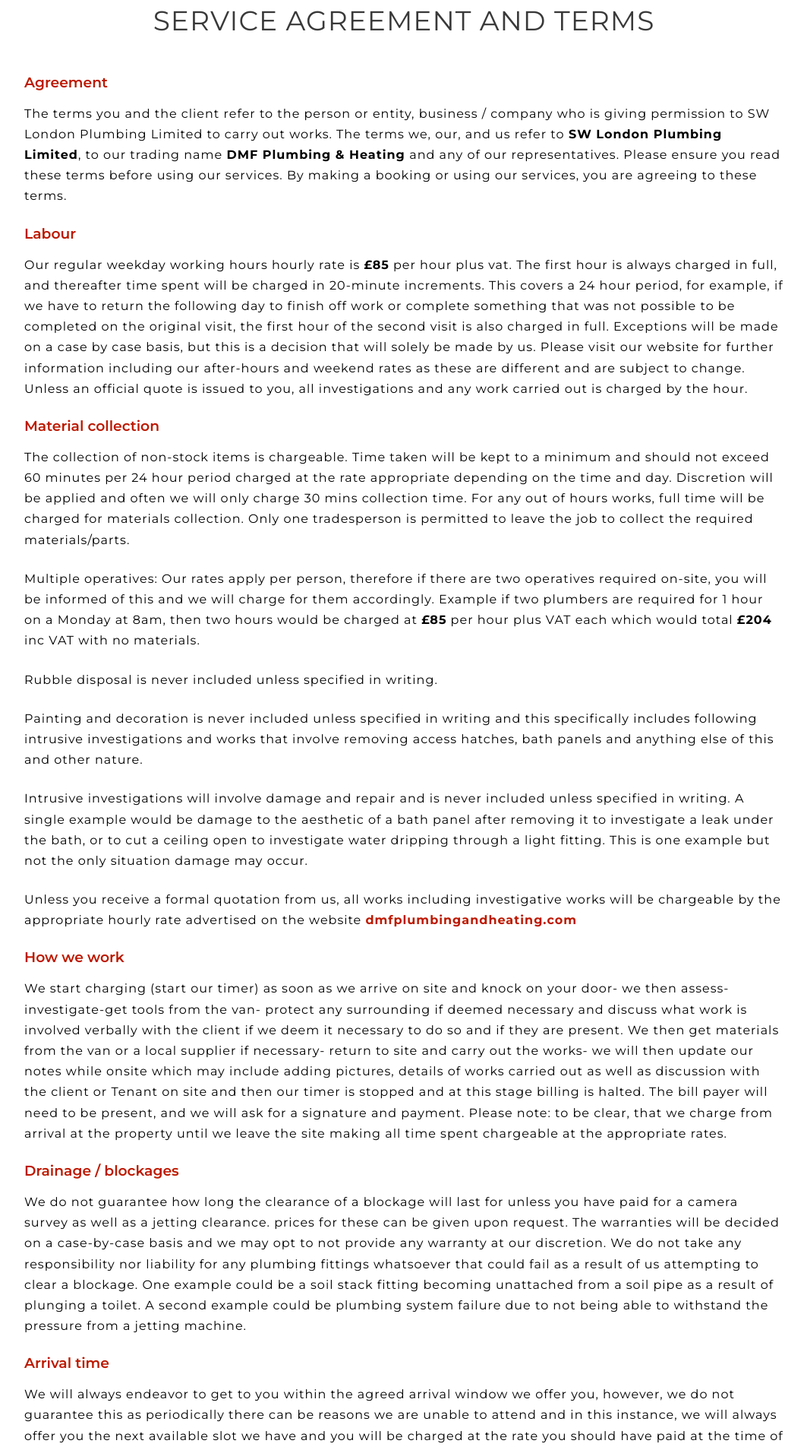
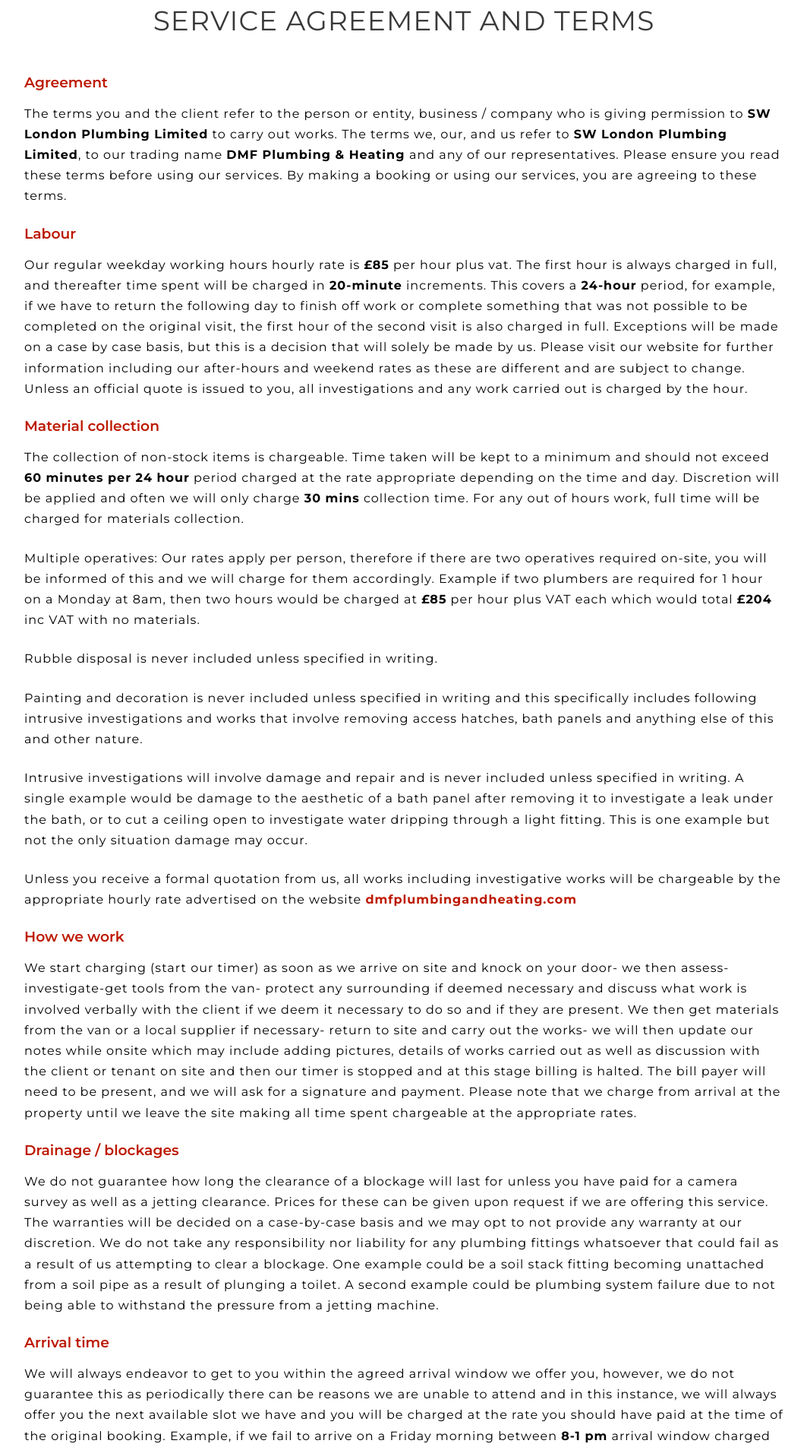
Before and after one commit to Karoly-Git/dmf-plumbing, a React (Create React App) app: page /terms-and-conditions in a window 1280 px wide. Shown: the part 340-2248 px from the top of the page at 76% size, without its empty margins (108-1171 px from the left). Built offline with nearby package versions, Linux system fonts and the light colour scheme.

Commit message:
Updating Terms and Conditions

```diff
--- a/src/components/Pages/TermsAndConditions.jsx
+++ b/src/components/Pages/TermsAndConditions.jsx
@@ -29,100 +29,94 @@
             <div className="wrapper">
                 <section>
                     <div className="container">
+
                         <h3 className='h3-style'>Agreement</h3>
                         <p className='p-style'>
-                            The terms you and the client refer to the person or entity, business / company
-                            who is giving permission to {contacts.company.name} to carry out works.
-                            The terms we, our, and us refer to
-                            <strong> {contacts.company.name}</strong>,
-                            to our trading name
-                            <strong> {contacts.company.tradingName} </strong>
-                            and any of our
-                            representatives. Please ensure you read these terms before using our services.
+                            The terms you and the client refer to the person or entity, business / company who
+                            is giving permission to <strong> {contacts.company.name}</strong> to carry out works. The terms we,
+                            our, and us refer to <strong> {contacts.company.name}</strong>, to our trading name <strong> {contacts.company.tradingName} </strong> and
+                            any of our representatives. Please ensure you read these terms before using our services.
                             By making a booking or using our services, you are agreeing to these terms.
                         </p>
 
                         <h3 className='h3-style'>Labour</h3>
                         <p className='p-style'>
-                            Our regular weekday working hours hourly rate is <strong>£{netPrices.weekdays.dayTime}</strong> per hour plus vat. The first hour is always
-                            charged in full, and thereafter time spent will be charged in 20-minute increments. This covers a 24 hour period,
-                            for example, if we have to return the following day to finish off work or complete something that was not possible
-                            to be completed on the original visit, the first hour of the second visit is also charged in full. Exceptions will be
-                            made on a case by case basis, but this is a decision that will solely be made by us. Please visit our website for
-                            further information including our after-hours and weekend rates as these are different and are subject to change.
-                            Unless an official quote is issued to you, all investigations and any work carried out is charged by the hour.
+                            Our regular weekday working hours hourly rate is <strong>£{netPrices.weekdays.dayTime}</strong> per hour plus vat.
+                            The first hour is always charged in full, and thereafter time spent will be charged in <strong>20-minute</strong> increments.
+                            This covers a <strong>24-hour</strong> period, for example, if we have to return the following day to finish off work or
+                            complete something that was not possible to be completed on the original visit, the first hour of the second visit
+                            is also charged in full. Exceptions will be made on a case by case basis, but this is a decision that will solely
+                            be made by us. Please visit our website for further information including our after-hours and weekend rates as
+                            these are different and are subject to change. Unless an official quote is issued to you, all investigations and
+                            any work carried out is charged by the hour.
                         </p>
 
                         <h3 className='h3-style'>Material collection</h3>
                         <p className='p-style'>
-                            The collection of non-stock items is chargeable.
-                            Time taken will be kept to a minimum and should not exceed 60 minutes per 24 hour period charged at the rate
-                            appropriate depending on the time and day. Discretion will be applied and often we will only charge 30 mins collection time. For any out of hours works, full time will be charged for materials
-                            collection. Only one tradesperson is permitted to leave the job to collect the required materials/parts.
+                            The collection of non-stock items is chargeable. Time taken will be kept to a minimum and should not
+                            exceed <strong>60 minutes per 24 hour</strong> period charged at the rate appropriate depending on the time and day.
+                            Discretion will be applied and often we will only charge <strong>30 mins</strong> collection time. For any out of hours work,
+                            full time will be charged for materials collection.
                         </p>
+
                         <p className='p-style'>
-                            Multiple operatives: Our rates apply per person, therefore if there are two operatives required on-site, you will be
-                            informed of this and we will charge for them accordingly. Example if two plumbers are required for 1 hour on a
+                            Multiple operatives: Our rates apply per person, therefore if there are two operatives required on-site, you will
+                            be informed of this and we will charge for them accordingly. Example if two plumbers are required for 1 hour on a
                             Monday at 8am, then two hours would be charged at <strong>£{netPrices.weekdays.dayTime}</strong> per hour plus VAT
                             each which would total <strong>£{netPrices.weekdays.dayTime * 2 * netPrices.vat}</strong> inc VAT with no materials.
                         </p>
+
                         <p className='p-style'>
                             Rubble disposal is never included unless specified in writing.
                         </p>
+
                         <p className='p-style'>
                             Painting and decoration is never included unless specified in writing and this specifically includes following intrusive investigations and works that involve removing access hatches, bath panels and anything else of this and other nature.
                         </p>
+
                         <p className='p-style'>
-                            Intrusive investigations will involve damage and repair and is never included unless specified in writing. A single
-                            example would be damage to the aesthetic of a bath panel after removing it to investigate a leak under the bath,
-                            or to cut a ceiling open to investigate water dripping through a light fitting. This is one example but not the only
-                            situation damage may occur.
+                            Intrusive investigations will involve damage and repair and is never included unless specified in writing. A single example would be damage to the aesthetic of a bath panel after removing it to investigate a leak under the bath, or to cut a ceiling open to investigate water dripping through a light fitting. This is one example but not the only situation damage may occur.
                         </p>
+
                         <p className='p-style'>
-                            Unless you receive a formal quotation from us, all works including investigative works will be chargeable by the
-                            appropriate hourly rate advertised on the website <strong><a href="http://dmfplumbingandheating.com">dmfplumbingandheating.com</a></strong>
+                            Unless you receive a formal quotation from us, all works including investigative works will be chargeable by the appropriate hourly
+                            rate advertised on the website <strong><a href="http://dmfplumbingandheating.com">dmfplumbingandheating.com</a></strong>
                         </p>
 
                         <h3 className='h3-style'>How we work</h3>
                         <p className='p-style'>
-                            We start charging (start our timer) as soon as we arrive on site and knock on your door- we then assess-investigate-get tools from the van- protect any surrounding if deemed necessary and discuss what work is involved verbally with the client if we deem it necessary to do so and if they are present. We then get materials from the van or a local supplier if necessary- return to site and carry out the works- we will then update our notes while onsite which may include adding pictures, details of works carried out as well as discussion with the client or Tenant on site and then our timer is stopped and at this stage billing is halted. The bill payer will need to be present, and we will ask for a signature and payment. Please note: to be clear, that we charge from arrival at the property until we leave the site making all time spent chargeable at the appropriate rates.
+                            We start charging (start our timer) as soon as we arrive on site and knock on your door- we then assess-investigate-get tools from the van- protect any surrounding if deemed necessary and discuss what work is involved verbally with the client if we deem it necessary to do so and if they are present. We then get materials from the van or a local supplier if necessary- return to site and carry out the works- we will then update our notes while onsite which may include adding pictures, details of works carried out as well as discussion with the client or tenant on site and then our timer is stopped and at this stage billing is halted. The bill payer will need to be present, and we will ask for a signature and payment. Please note that we charge from arrival at the property until we leave the site making all time spent chargeable at the appropriate rates.
                         </p>
 
                         <h3 className='h3-style'>Drainage / blockages</h3>
                         <p className='p-style'>
-                            We do not guarantee how long the clearance of a blockage will last for unless you have paid for a camera survey as well as a jetting clearance. prices for these can be given upon request. The warranties will be decided on a case-by-case basis and we may opt to not provide any warranty at our discretion. We do not take any responsibility nor liability for any plumbing fittings whatsoever that could fail as a result of us attempting to clear a blockage. One example could be a soil stack fitting becoming unattached from a soil pipe as a result of plunging a toilet.  A second example could be plumbing system failure due to not being able to withstand the pressure from a jetting machine.
+                            We do not guarantee how long the clearance of a blockage will last for unless you have paid for a camera survey as well as a jetting clearance. Prices for these can be given upon request if we are offering this service. The warranties will be decided on a case-by-case basis and we may opt to not provide any warranty at our discretion. We do not take any responsibility nor liability for any plumbing fittings whatsoever that could fail as a result of us attempting to clear a blockage. One example could be a soil stack fitting becoming unattached from a soil pipe as a result of plunging a toilet. A second example could be plumbing system failure due to not being able to withstand the pressure from a jetting machine.
                         </p>
 
                         <h3 className='h3-style'>Arrival time</h3>
                         <p className='p-style'>
                             We will always endeavor to get to you within the agreed arrival window we offer you, however, we
-                            do not guarantee this as periodically there can be reasons we are unable to attend and in this instance, we will
-                            always offer you the next available slot we have and you will be charged at the rate you should have paid at the
-                            time of the original booking. Example, if we fail to arrive on a Friday morning between 8-1 pm arrival window
-                            charged at <strong>£{netPrices.weekdays.dayTime}</strong> per hour plus VAT and we offer you a Saturday morning arrival instead, you will not be
-                            charged at the weekend surcharge rate, but at the regular weekday rate.
+                            do not guarantee this as periodically there can be reasons we are unable to attend and in this instance,
+                            we will always offer you the next available slot we have and you will be charged at the rate you should
+                            have paid at the time of the original booking. Example, if we fail to arrive on a Friday morning
+                            between <strong>8-1 pm</strong> arrival window charged at <strong>£{netPrices.weekdays.dayTime}</strong> per hour plus VAT and we offer you a Saturday morning
+                            arrival instead, you will not be charged at the weekend surcharge rate, but at the regular weekday rate.
                         </p>
 
                         <h3 className='h3-style'>Key collection</h3>
                         <p className='p-style'>
-                            If we are required to collect keys to access a property on your behalf, we will start the timer and
-                            begin to charge you from the moment we arrived at the location where the keys are held, for example, at the
-                            estate agents office, and keep the timer running from this time until the work has been either complete or has
-                            entered into a status that nothing further can be done until further agreement and or instruction has been granted
-                            to us from the client.
+                            If we are required to collect keys to access a property on your behalf, we will start the timer and begin to charge you from the moment we arrived at the location where the keys are held, for example, at the estate agents office, and keep the timer running from this time until the work has been either complete or has entered into a status that nothing further can be done until further agreement and or instruction has been granted to us from the client.
                         </p>
 
                         <h3 className='h3-style'>Absentee owners</h3>
                         <p className='p-style'>
-                            If there is no one at the property to authorize works to proceed and we deem the situation one
-                            that is essential that we have further written instructions and approval for, we reserve the right to charge for the
-                            time spent on site and to abort the works until we have the instruction we deem sufficient.
+                            If there is no one at the property to authorize works to proceed and we deem the situation one that is essential that we have further written instructions and approval for, we reserve the right to charge for the time spent on site and to abort the works until we have the instruction we deem sufficient.
                         </p>
 
                         <h3 className='h3-style'>Payment terms</h3>
                         <p className='p-style'>
                             Unless you have written confirmation from <strong>{contacts.company.director}</strong>, the Director of
-                            <strong> {contacts.company.name}</strong>,
+                            <strong> {contacts.company.name}</strong> and <strong> {contacts.company.tradingName}</strong>,
                             payment is due in full upon satisfactory completion of the works on the day the invoice is issued
                             to you. Quoted works terms are different and will be issued to you if we agree to carry out works for you on this
                             basis.
@@ -130,8 +124,8 @@
 
                         <h3 className='h3-style'>Warranty calls</h3>
                         <p className='p-style'>
-                            These will be attended to as quickly as possible and within normal working hours between 8am -
-                            5pm Monday to Friday subject to availability.
+                            These will be attended to as quickly as possible and within normal working hours
+                            between <strong>8am - 5pm Monday to Friday</strong> subject to availability.
                         </p>
 
                     </div>
```
Also changed, not shown: src/img/sliders/main-slider/logostamp.png (deleted).
